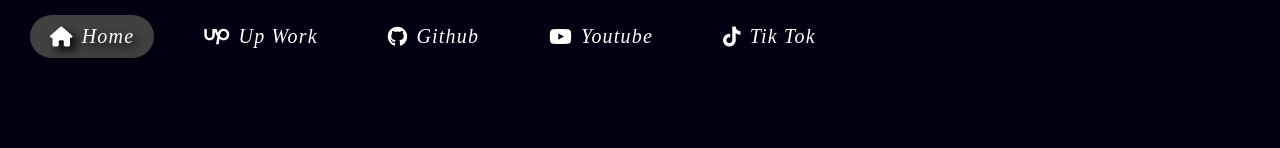
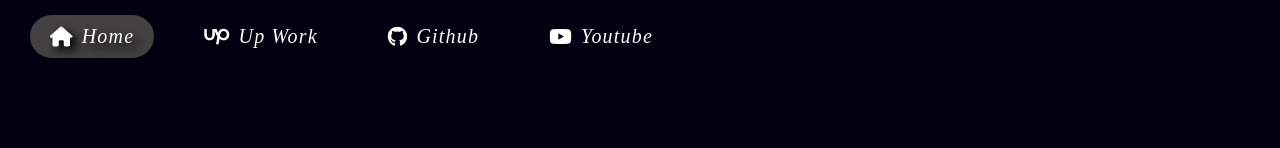
Before and after one commit to the-chef9/albaraa-sadek, a plain HTML site: page index.html in a window 1280 px wide. Shown: the top 148 px of the page. Drawn offline with Linux system fonts and the light colour scheme; a script that the page names is missing.

Commit message:
Update index.html

```diff
--- a/index.html
+++ b/index.html
@@ -22,7 +22,6 @@
 
   <div class="top-bar">
     <ul>
-      <li><a target="blank" href="">Tik tok <i class="fa-brands fa-tiktok"></i></a></li>
       <li><a target="_blank" href="https://www.youtube.com/channel/UCSsmwL9tHEe1ZtpKCVh_hWA">youtube <i class="fa-brands fa-youtube"></i></a></li>
       <li><a target="blank" href="https://github.com/dashboard">github <i class="fa-brands fa-github"></i></a></li>
       <li><a href="https://www.upwork.com/freelancers/~0185ca5e78018cc099?viewMode=1" target= "_blank">up work <i class="fa-brands fa-upwork"></i></a></li>
```
